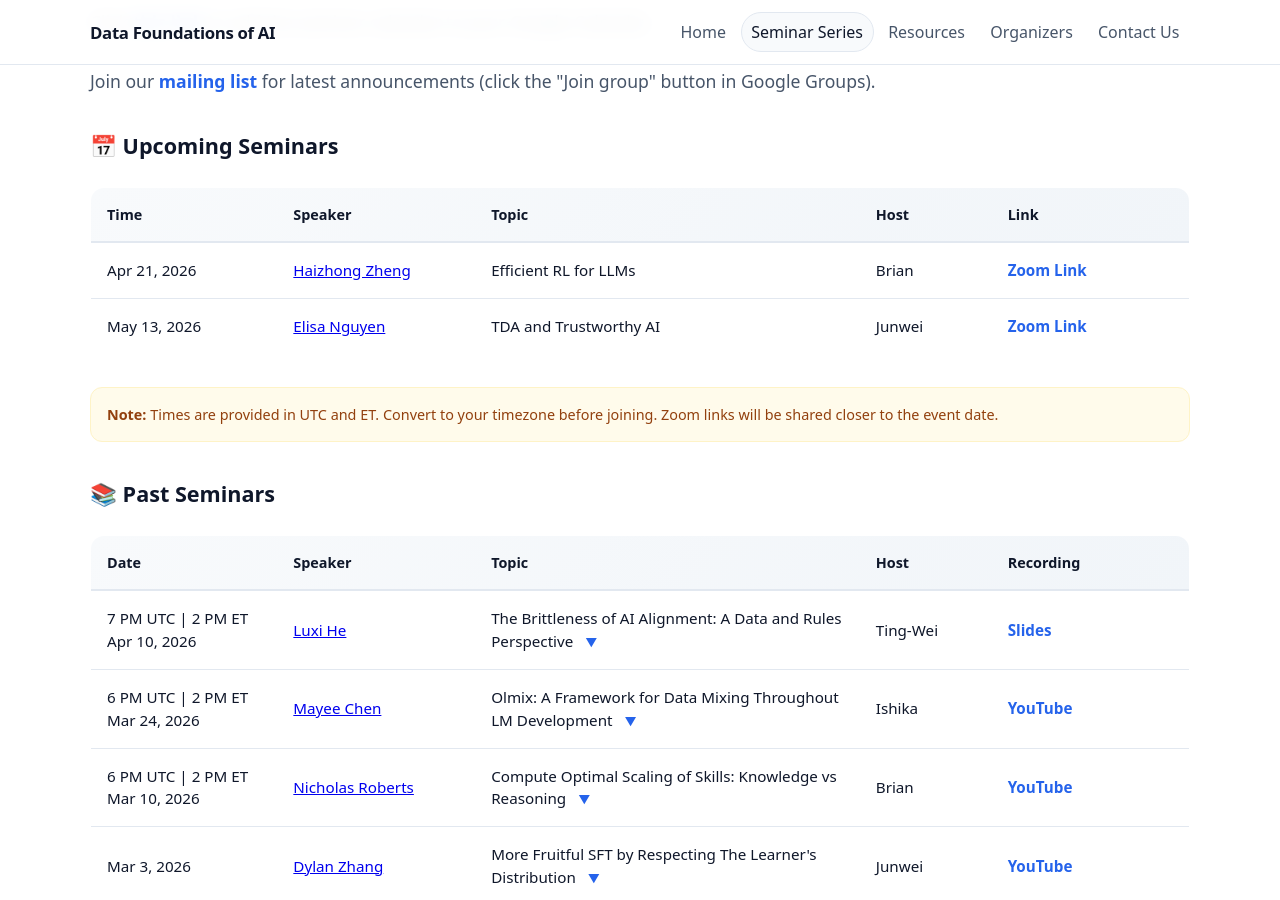
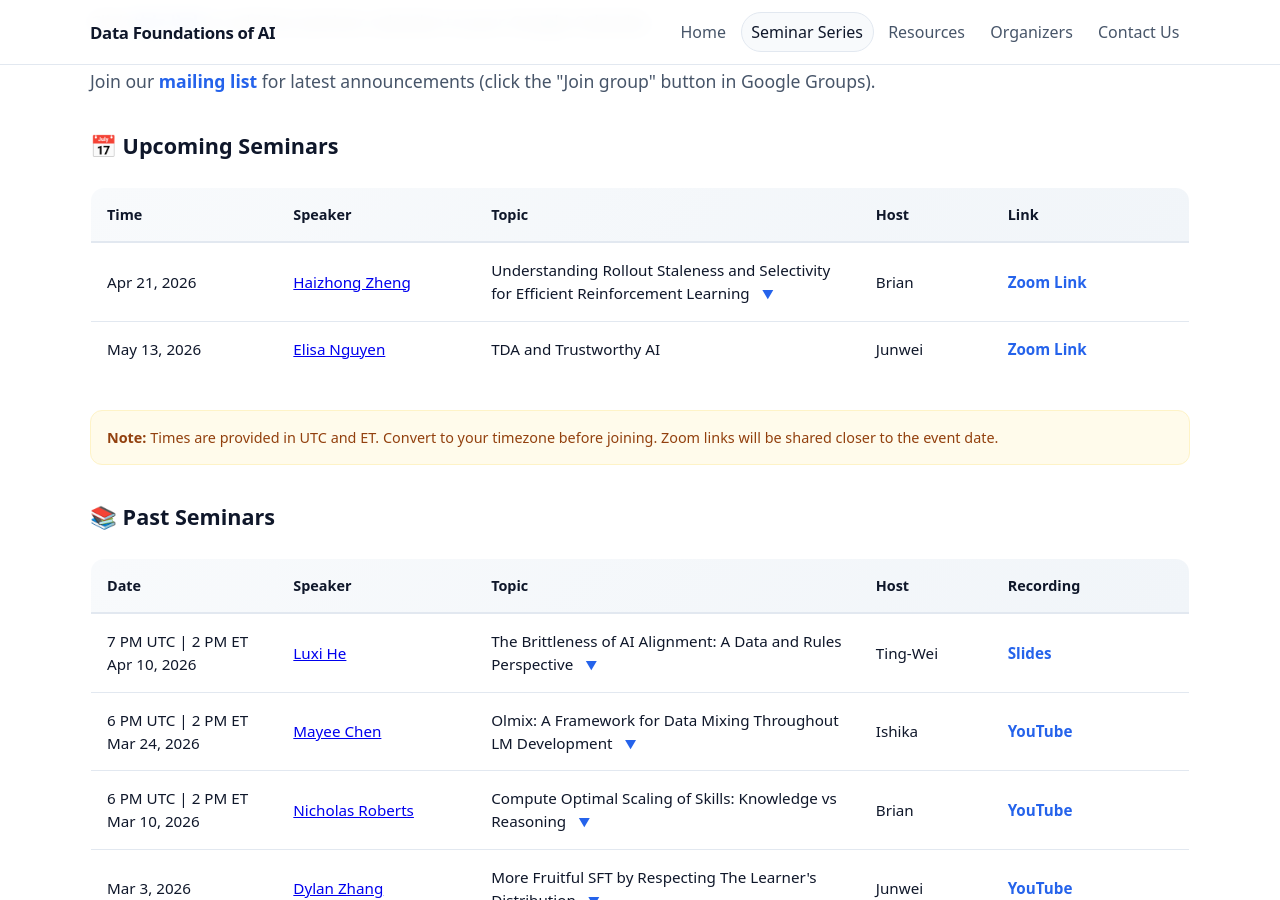
Before and after one commit to Data-Foundations-of-AI/data-foundations-of-ai.github.io, a Jekyll site: the page built from seminar-series/index.md, in a window 1280 px wide and 900 px high, scrolled down 368 px. Built offline with Jekyll 4.4.1, drawn with Linux system fonts in a browser that asks for light colours.

Commit message:
Update seminar details 04/21

```diff
--- a/seminar-series/index.md
+++ b/seminar-series/index.md
@@ -42,15 +42,33 @@ permalink: /seminar-series/
         </tr>
       </thead>
       <tbody>
-        <tr>
+        <tr class="expandable-row" onclick="toggleDetails('upcoming-seminar-1')">
           <td>Apr 21, 2026</td>
           <td><a href="https://zhenghaizhong.com/">Haizhong Zheng</a></td>
-          <td>Efficient RL for LLMs</td>
+          <td>Understanding Rollout Staleness and Selectivity for Efficient Reinforcement Learning <span class="expand-indicator">▼</span></td>
           <td>Brian</td>
           <td onclick="event.stopPropagation()">
             <a href="https://illinois.zoom.us/j/81795451508?pwd=U3PAfk44ZtDJ2BaDJds2FXe2ACsvjg.1" target="_blank" class="text-link">
               Zoom Link
             </a>
+          </td>
+        </tr>
+        <tr class="details-row" id="upcoming-seminar-1" style="display: none;">
+          <td colspan="5">
+            <div class="seminar-details">
+              <div class="speaker-photo">
+                <img src="{{ '/assets/images/seminars/haizhong-800.webp' | relative_url }}" alt="Haizhong Zheng">
+              </div>
+              <div class="seminar-content">
+                <h3>Understanding Rollout Staleness and Selectivity for Efficient Reinforcement Learning</h3>
+
+                <h4>Abstract</h4>
+                <p>Reinforcement learning (RL) has become a cornerstone for aligning large language models (LLMs) with human preferences and enhancing model reasoning abilities. Yet, RL for LLMs remains computationally expensive and difficult to scale, posing fundamental challenges for efficiency at large scale. In this talk, I will present our recent efforts toward making RL for LLMs more efficient and scalable. I will begin with M2PO (Second-Moment Trust Proxy Optimization), an algorithm that enables stable off-policy RL even when learning from extremely stale data. By constraining the second moment of log-importance ratios, M2PO suppresses high-variance updates while preserving informative tokens, mitigating the "prosperity-before-collapse" phenomenon observed in stale-data training. Then, I will discuss GRESO (GRPO with Efficient Selective Rollout), which addresses the efficiency bottleneck of rollout generation in large-scale RL for LLMs. By selectively choosing more informative prompts for rollouts, GRESO significantly reduces rollout costs without compromising training performance.</p>
+
+                <h4>Bio</h4>
+                <p>Haizhong Zheng is a Postdoctoral Researcher in the Department of Electrical and Computer Engineering at Carnegie Mellon University, advised by Prof. Beidi Chen. He earned his B.E. and M.S. degrees from Shanghai Jiao Tong University and his Ph.D. in Computer Science and Engineering from the University of Michigan in 2024, where he was advised by Prof. Atul Prakash. His research focuses on machine learning efficiency, such as training data efficiency, large language model (LLM) inference efficiency, and LLM training efficiency. His recent research aims to design more efficient and scalable reinforcement learning algorithms for LLM reasoning. In addition, he also works on topics related to machine learning security and LLM-based autonomous agents.</p>
+              </div>
+            </div>
           </td>
         </tr>
         <tr>
```
Also changed, not shown: assets/images/seminars/haizhong-800.webp (added).
